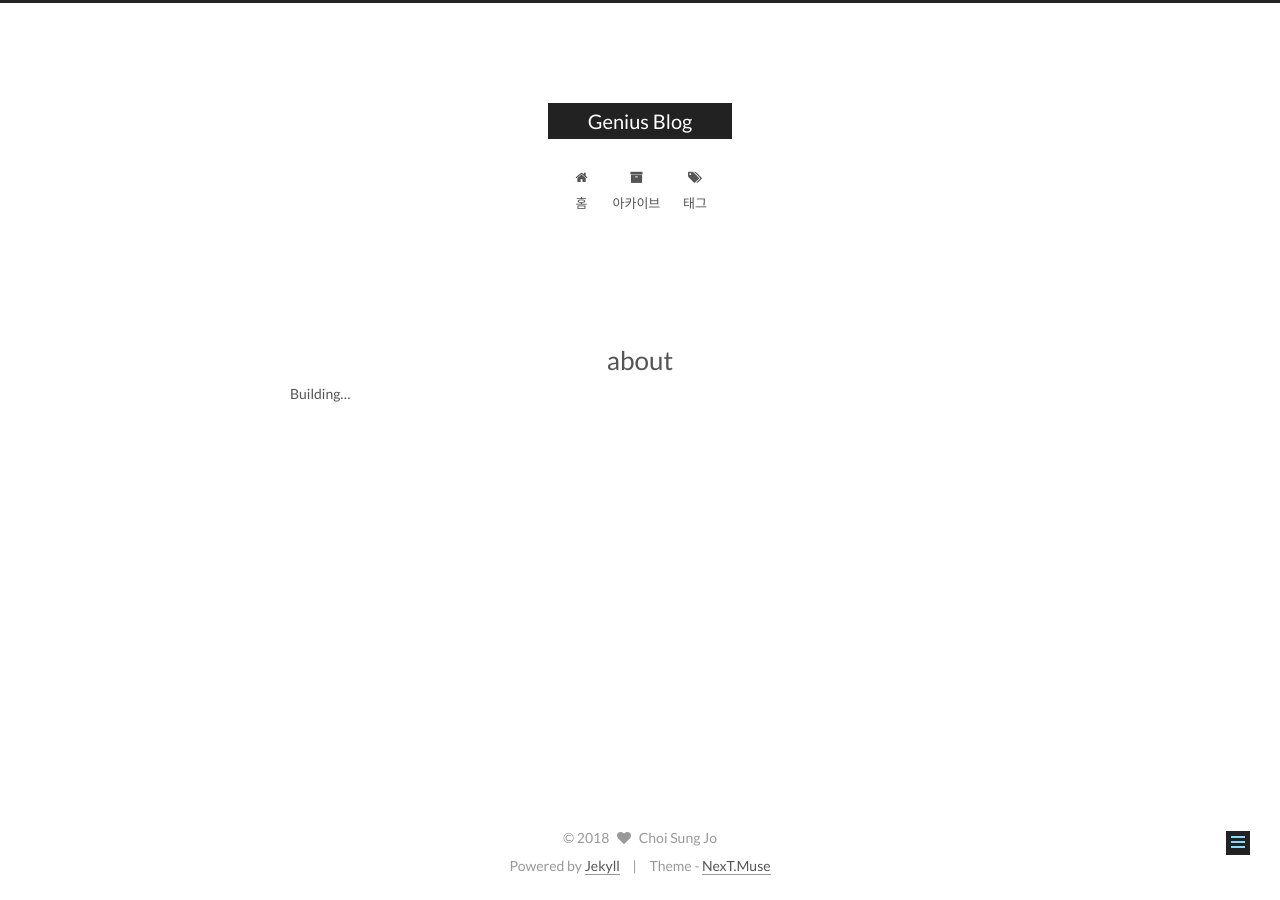
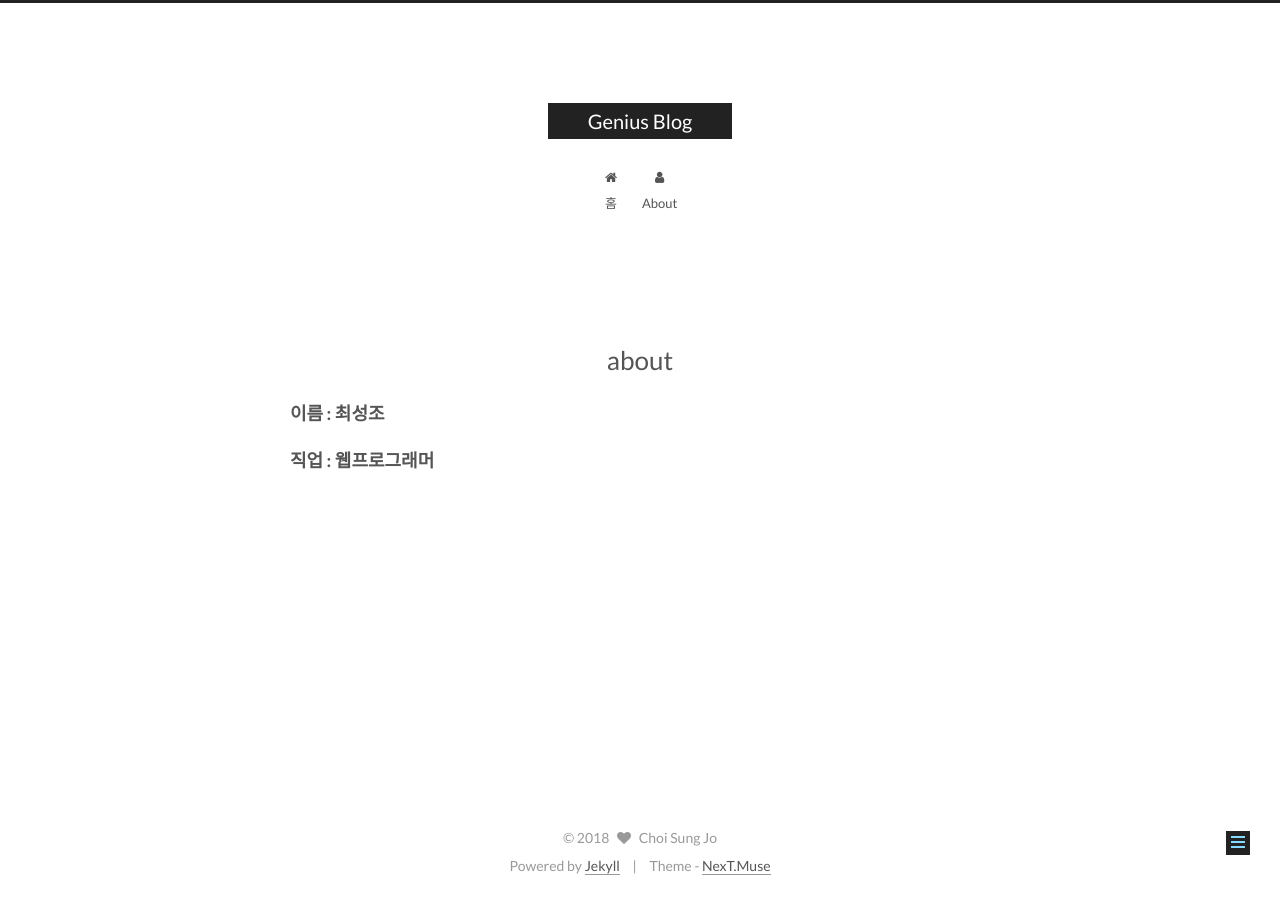
Before and after one commit to csj4032/csj4032.github.io, a Jekyll site: the page built from about/index.md, in a window 1280 px wide. Built offline with Jekyll 4.4.1, drawn with Linux system fonts in a browser that asks for light colours.

Commit message:
About 추가

```diff
--- a/_config.yml
+++ b/_config.yml
@@ -118,9 +118,9 @@ index_with_subtitle: false
 menu:
   home: /
   #categories: /categories/
-  #about: /about/
-  archives: /archives/
-  tags: /tags/
+  about: /about/
+  #archives: /archives/
+  #tags: /tags/
   #sitemap: /sitemap.xml
   #commonweal: /404.html
 
--- a/about/index.md
+++ b/about/index.md
@@ -3,4 +3,5 @@ title: about
 layout: page
 ---
 
-Building...
+### 이름 : 최성조
+### 직업 : 웹프로그래머
```
